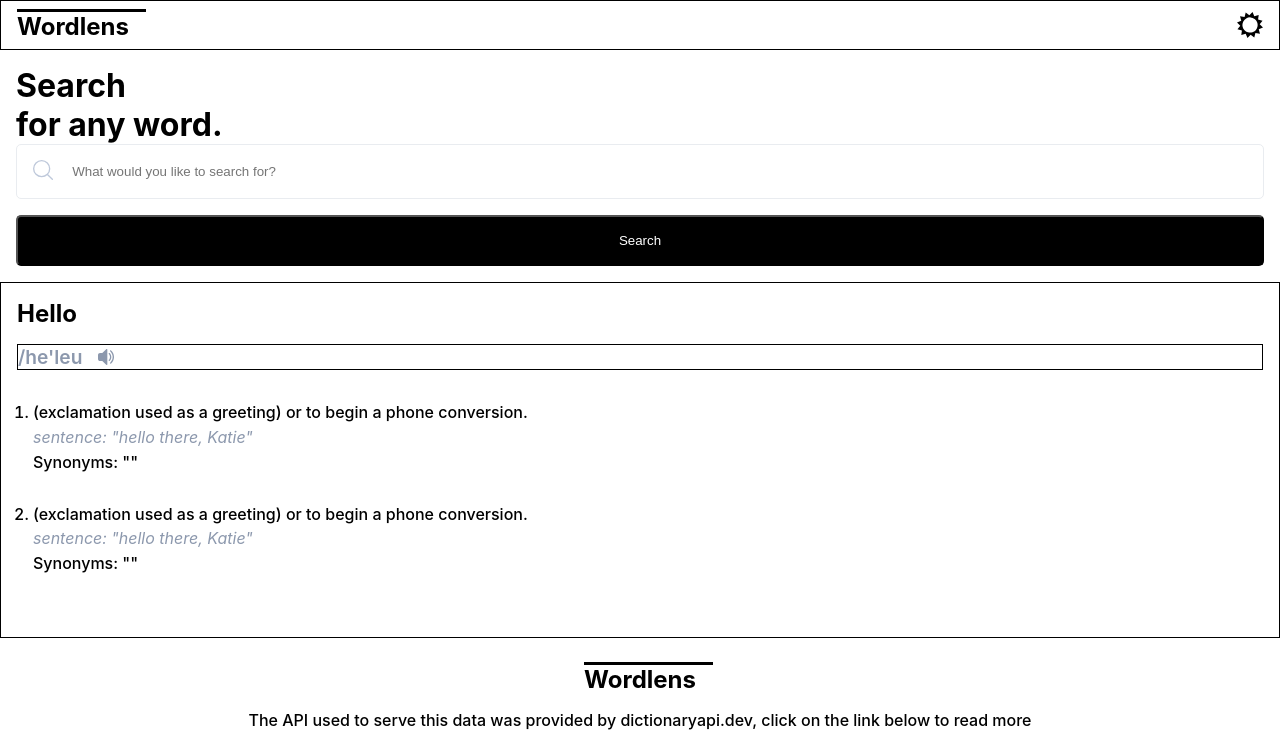
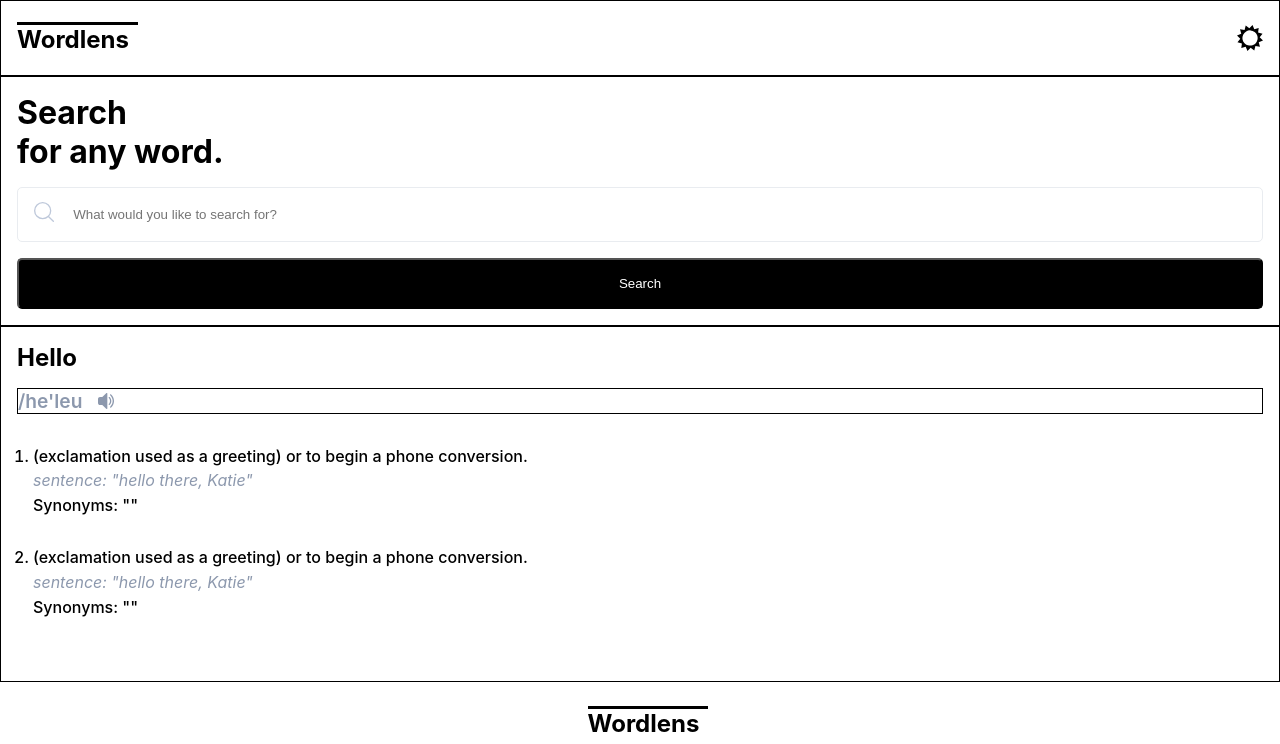
Before and after one commit to Heisdalu/Wordlens, a React (Create React App) app: page / in a window 1280 px wide. Shown: the top 744 px of the page. Built offline with nearby package versions, Linux system fonts and the light colour scheme.

Commit message:
update minor fix

```diff
--- a/src/components/Header/Header.css
+++ b/src/components/Header/Header.css
@@ -2,7 +2,7 @@
     display: flex;
     align-items: center;
     border: 1px solid;
-    padding: 0.5rem 1rem;
+    padding: 1.3rem 1rem;
 }
 
 
--- a/src/components/Header/HeaderLogo.css
+++ b/src/components/Header/HeaderLogo.css
@@ -1,5 +1,6 @@
 .header__logo{
     font-size: 1.5rem;
+    max-width: 105px;
 }
 
 .header__logo::before{
--- a/src/components/SearchWord/SearchWord.css
+++ b/src/components/SearchWord/SearchWord.css
@@ -1,5 +1,6 @@
 .search__container{
     padding: 1rem;
+    border: 1px solid;
 
 }
 
@@ -12,6 +13,7 @@
     display: flex;
     flex-direction: column;
     font-size: 2rem;
+    margin-bottom: 1rem;
 }
 
 .search__label{
@@ -34,6 +36,7 @@
     width: 100%;
     border: none;
     padding: 1rem 0.5rem;
+    outline: none;
 }
 
 .search--button{
```
